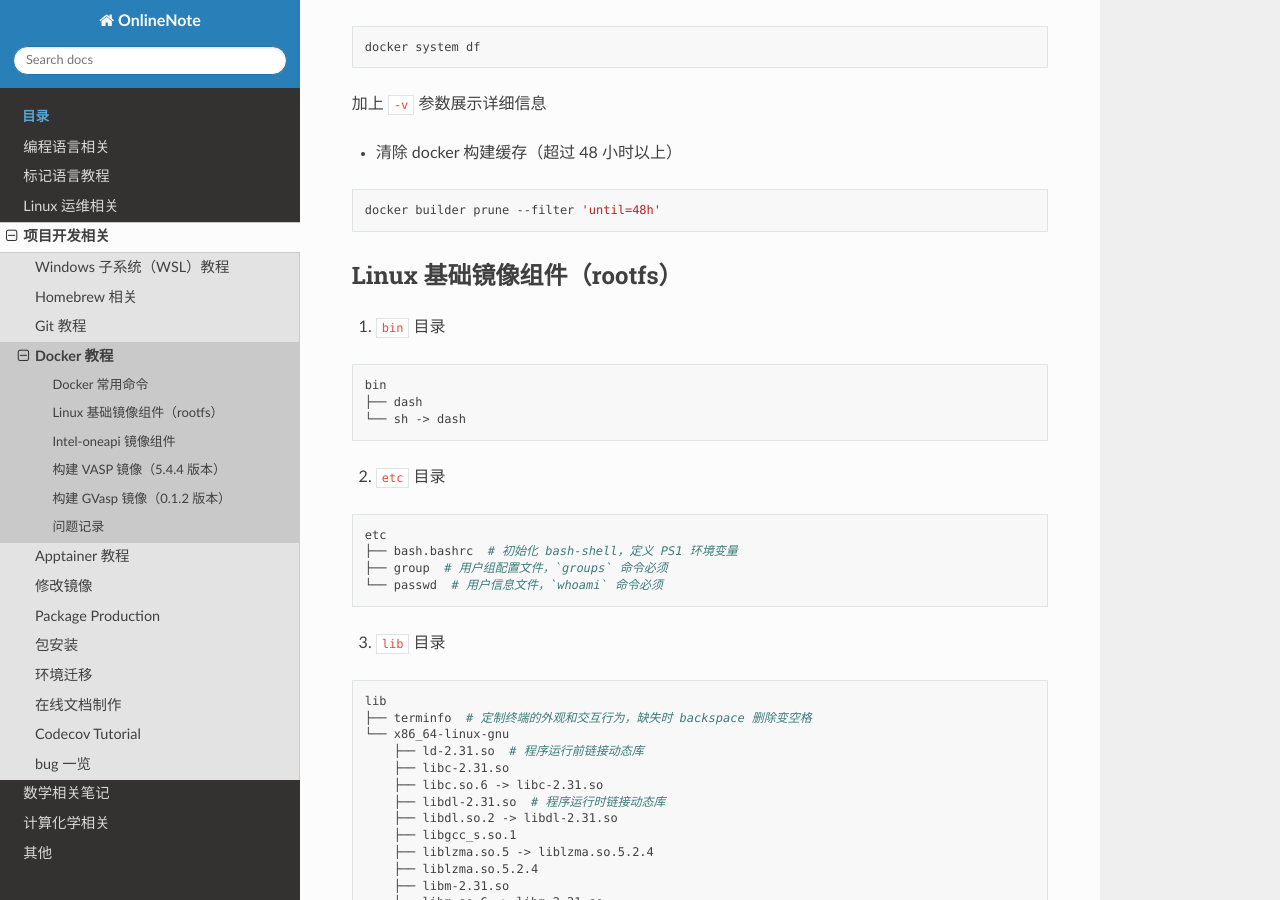
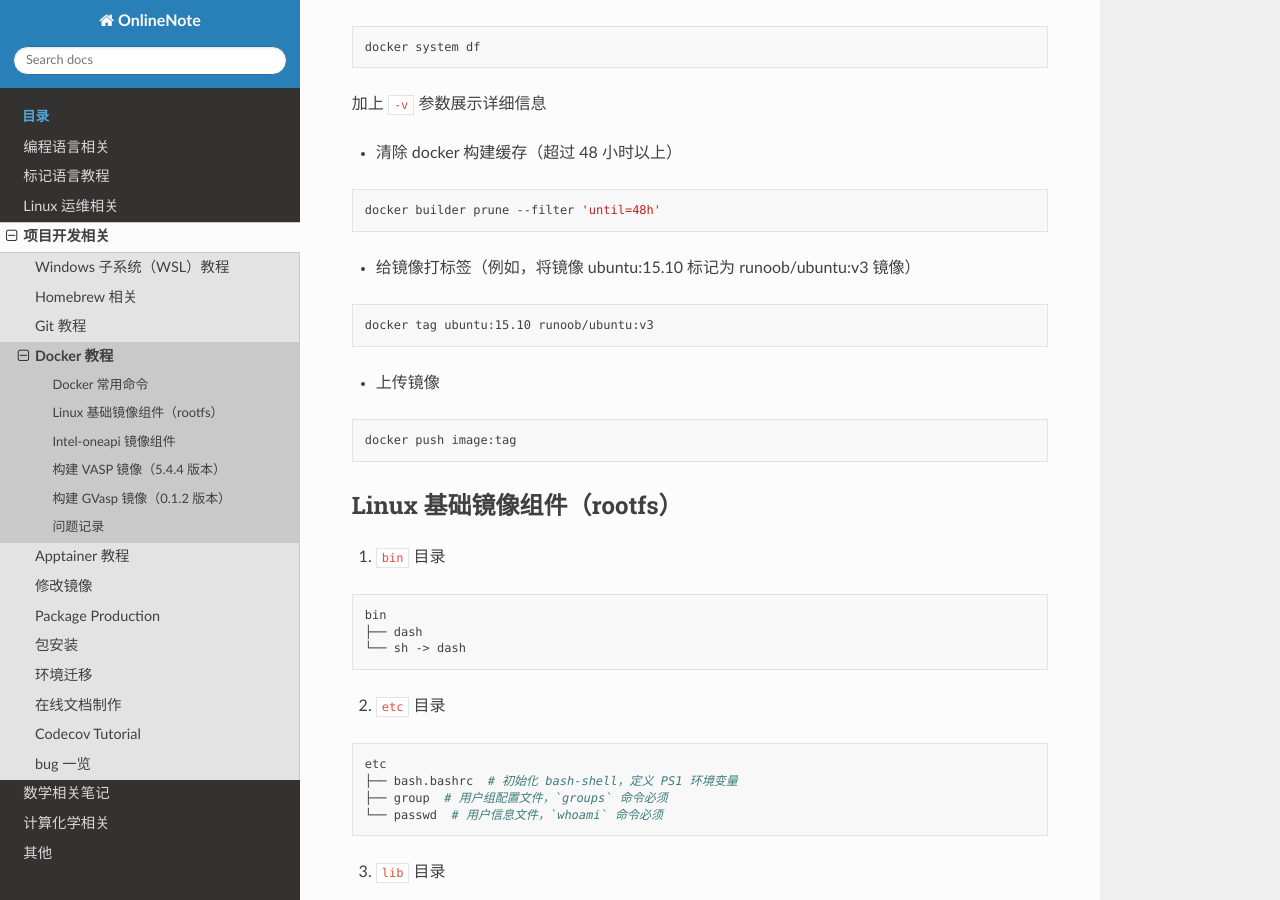
Before and after one commit to Rasic2/CodeNote, a Sphinx documentation site: the page built from docs/source/development/docker.md, in a window 1280 px wide and 900 px high, scrolled down 2159 px. Built offline with Sphinx 7.4.7 and the Read the Docs theme 2.0.0, drawn with Linux system fonts in a browser that asks for light colours.

Commit message:
update docker.md

````diff
--- a/docs/source/development/docker.md
+++ b/docs/source/development/docker.md
@@ -110,6 +110,18 @@ docker system df
 
 ```bash
 docker builder prune --filter 'until=48h'
+```
+
+- 给镜像打标签（例如，将镜像 ubuntu:15.10 标记为 runoob/ubuntu:v3 镜像）
+
+```bash
+docker tag ubuntu:15.10 runoob/ubuntu:v3
+```
+
+- 上传镜像
+
+```bash
+docker push image:tag
 ```
 
 ## Linux 基础镜像组件（rootfs）
````
